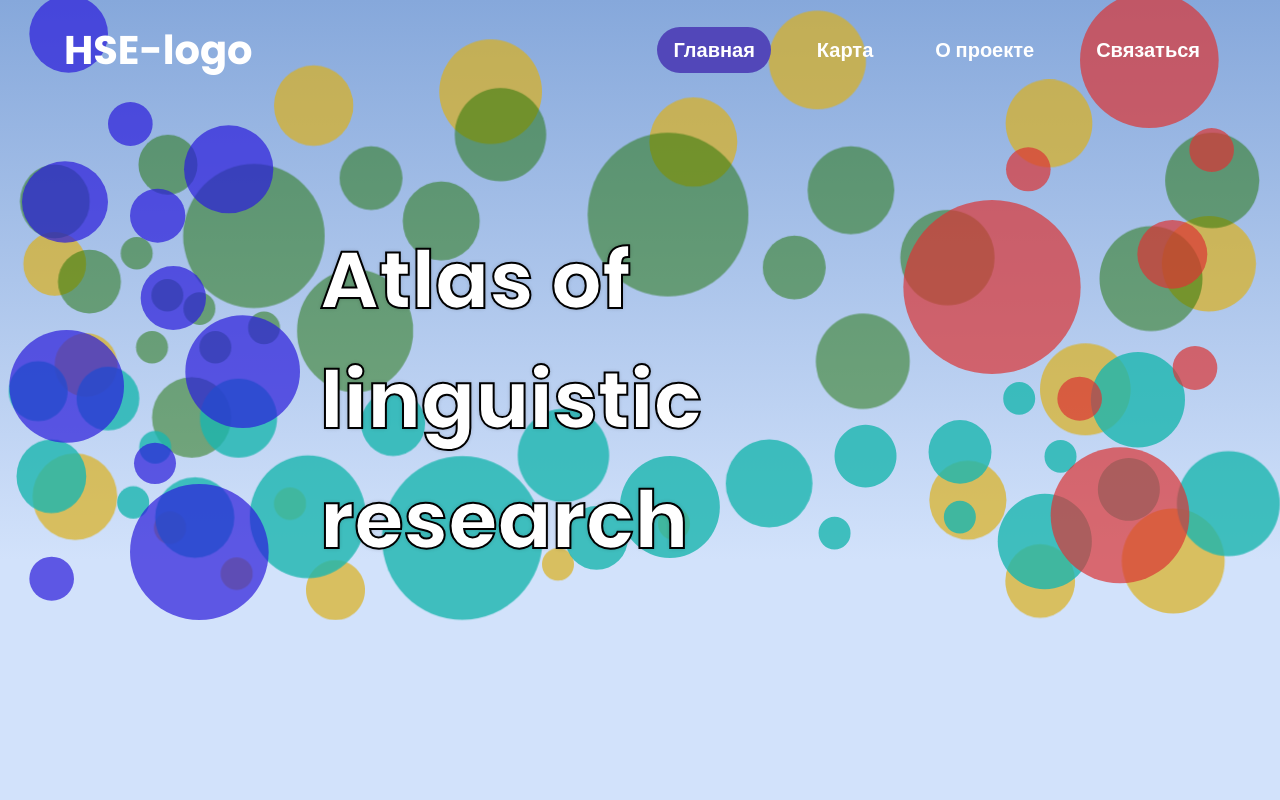
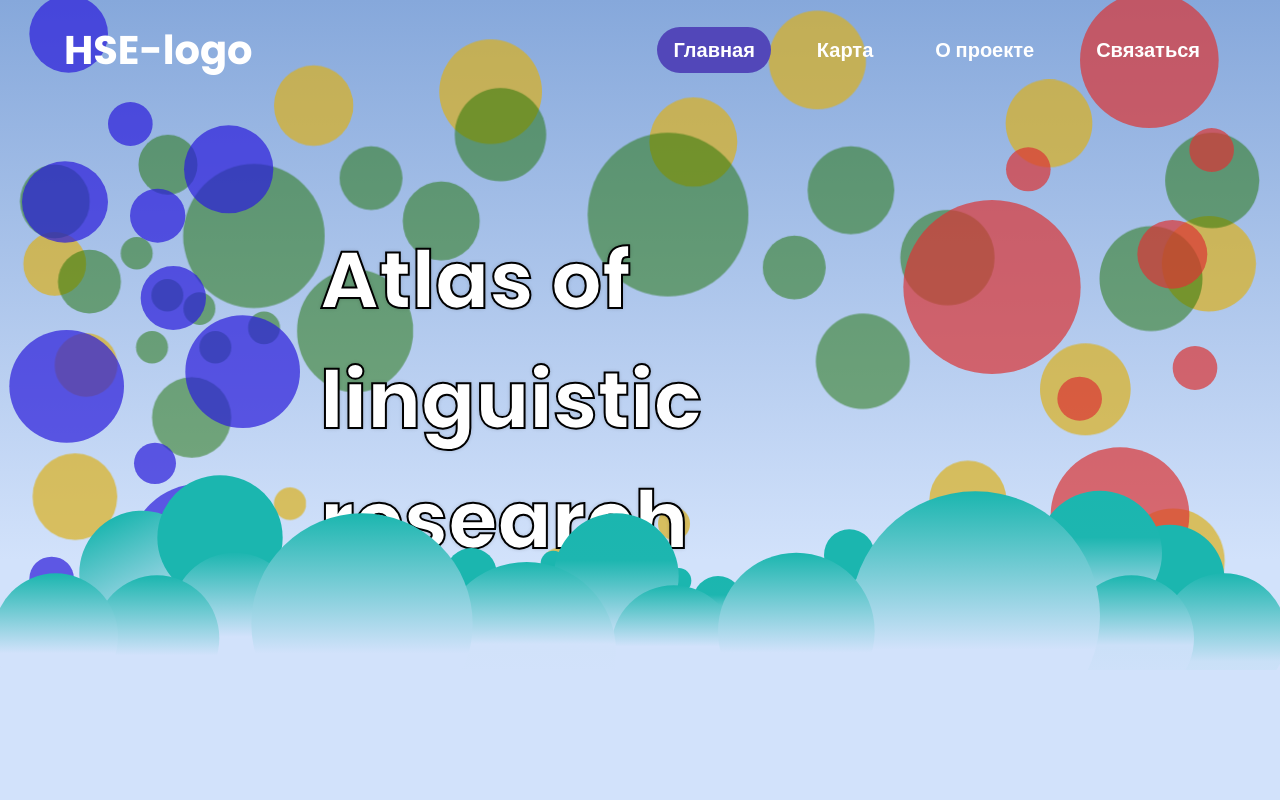
Before and after one commit to kirs53/kirs53, a plain HTML site: page index.html in a window 1280 px wide. Shown: the top 800 px of the page. Drawn offline with Linux system fonts and the light colour scheme.

Commit message:
Add files via upload

```diff
--- a/index.html
+++ b/index.html
@@ -78,36 +78,7 @@
             </svg>
 
 
-            <svg class="sea" width="1920" height="1080" viewBox="0 0 1920 1080" fill="none" xmlns="http://www.w3.org/2000/svg">
-              <g id="Ellipse-sea">
-              <g id="Ellipse-sea_2" opacity="0.8">
-              <path id="Ellipse 4" d="M1842.48 826.889C1885.12 826.889 1919.68 862.137 1919.68 905.617C1919.68 949.098 1885.12 984.345 1842.48 984.345C1799.84 984.345 1765.28 949.098 1765.28 905.617C1765.28 862.137 1799.84 826.889 1842.48 826.889Z" fill="#1BB6AF"/>
-              <ellipse id="Ellipse 6" cx="461.898" cy="925.239" rx="92.1217" ry="87.1229" transform="rotate(-90 461.898 925.239)" fill="#1BB6AF"/>
-              <ellipse id="Ellipse 18" cx="77.0916" cy="864.481" rx="55.3637" ry="52.3161" transform="rotate(-90 77.0916 864.481)" fill="#1BB6AF"/>
-              <path id="Ellipse 5" d="M1567.18 890.5C1606.17 890.5 1637.78 922.564 1637.78 962.117C1637.78 1001.67 1606.17 1033.73 1567.18 1033.73C1528.19 1033.73 1496.58 1001.67 1496.58 962.117C1496.58 922.564 1528.19 890.5 1567.18 890.5Z" fill="#1BB6AF"/>
-              <path id="Ellipse 17" d="M1706.88 678C1745.87 678 1777.48 710.064 1777.48 749.617C1777.48 789.17 1745.87 821.234 1706.88 821.234C1667.88 821.234 1636.28 789.17 1636.28 749.617C1636.28 710.064 1667.88 678 1706.88 678Z" fill="#1BB6AF"/>
-              <path id="Ellipse 27" d="M1298.28 787.117C1323.96 787.117 1344.78 808.16 1344.78 834.117C1344.78 860.075 1323.96 881.117 1298.28 881.117C1272.59 881.117 1251.78 860.075 1251.78 834.117C1251.78 808.16 1272.59 787.117 1298.28 787.117Z" fill="#1BB6AF"/>
-              <path id="Ellipse 28" d="M1693.28 837.117C1718.96 837.117 1739.78 858.16 1739.78 884.117C1739.78 910.075 1718.96 931.117 1693.28 931.117C1667.59 931.117 1646.78 910.075 1646.78 884.117C1646.78 858.16 1667.59 837.117 1693.28 837.117Z" fill="#1BB6AF"/>
-              <ellipse id="Ellipse 13" cx="693.462" cy="956.946" rx="122.829" ry="120.687" transform="rotate(-90 693.462 956.946)" fill="#1BB6AF"/>
-              <ellipse id="Ellipse 15" cx="1153.79" cy="875.147" rx="66.0301" ry="65.0142" transform="rotate(-90 1153.79 875.147)" fill="#1BB6AF"/>
-              <ellipse id="Ellipse 11" cx="845.331" cy="833.101" rx="69.9839" ry="68.5557" transform="rotate(-90 845.331 833.101)" fill="#1BB6AF"/>
-              <ellipse id="Ellipse 26" cx="589.776" cy="785.117" rx="49" ry="48" transform="rotate(-90 589.776 785.117)" fill="#1BB6AF"/>
-              <path id="Ellipse 14" d="M57.2755 691.617C81.7283 691.617 101.551 711.76 101.551 736.607C101.551 761.454 81.7283 781.597 57.2756 781.597C32.8228 781.597 13 761.454 13 736.607C13 711.76 32.8228 691.617 57.2755 691.617Z" fill="#1BB6AF"/>
-              <path id="Ellipse 12" d="M357.775 718.117C389.722 718.117 415.619 744.654 415.619 777.389C415.619 810.124 389.722 836.661 357.776 836.661C325.829 836.661 299.932 810.124 299.932 777.389C299.932 744.654 325.829 718.117 357.775 718.117Z" fill="#1BB6AF"/>
-              <ellipse id="Ellipse 7" cx="1440.01" cy="827.862" rx="47.7448" ry="47.2369" transform="rotate(-90 1440.01 827.862)" fill="#1BB6AF"/>
-              <ellipse id="Ellipse 9" cx="894.908" cy="956.963" rx="47.8462" ry="47.132" transform="rotate(-90 894.908 956.963)" fill="#1BB6AF"/>
-              <ellipse id="Ellipse 20" cx="199.776" cy="903.617" rx="24.5" ry="24" transform="rotate(-90 199.776 903.617)" fill="#1BB6AF"/>
-              <ellipse id="Ellipse 23" cx="1528.83" cy="747.671" rx="24.5" ry="24" transform="rotate(-89.8724 1528.83 747.671)" fill="#1BB6AF"/>
-              <ellipse id="Ellipse 24" cx="1251.83" cy="949.671" rx="24.5" ry="24" transform="rotate(-89.8724 1251.83 949.671)" fill="#1BB6AF"/>
-              <ellipse id="Ellipse 21" cx="1590.78" cy="834.617" rx="24.5" ry="24" transform="rotate(-90 1590.78 834.617)" fill="#1BB6AF"/>
-              <ellipse id="Ellipse 22" cx="232.776" cy="820.944" rx="24.5" ry="24" transform="rotate(-90 232.776 820.944)" fill="#1BB6AF"/>
-              <ellipse id="Ellipse 25" cx="1439.78" cy="925.617" rx="24.5" ry="24" transform="rotate(-90 1439.78 925.617)" fill="#1BB6AF"/>
-              <ellipse id="Ellipse 8" cx="161.908" cy="747.963" rx="47.8462" ry="47.132" transform="rotate(-90 161.908 747.963)" fill="#1BB6AF"/>
-              <path id="Ellipse 3" d="M1004.78 834.117C1046.2 834.117 1079.78 868.367 1079.78 910.617C1079.78 952.867 1046.2 987.117 1004.78 987.117C963.354 987.117 929.776 952.867 929.776 910.617C929.776 868.367 963.354 834.117 1004.78 834.117Z" fill="#1BB6AF"/>
-              <ellipse id="Ellipse 19" cx="292.293" cy="926.327" rx="60.4429" ry="59.4271" transform="rotate(-90 292.293 926.327)" fill="#1BB6AF"/>
-              </g>
-              </g>
-            </svg>
+
 
 
 
@@ -145,6 +116,113 @@
               </g>
               </g>
             </svg>
+            <svg width="1920" height="1080" viewBox="0 0 1920 930" fill="none" xmlns="http://www.w3.org/2000/svg">
+                <g id="Ellipse-red" clip-path="url(#clip0_2_4)">
+                <g id="Group 1">
+                <g id="Ellipse-sea 1" clip-path="url(#clip1_2_4)">
+                <ellipse id="Ellipse 15" cx="1274" cy="907.5" rx="38" ry="38.5" fill="#1BB6AF"/>
+                <circle id="Ellipse 20" cx="1018" cy="946" r="19" fill="#1BB6AF"/>
+                <circle id="Ellipse 21" cx="830" cy="920" r="19" fill="#1BB6AF"/>
+                <ellipse id="Ellipse 19" cx="1754.5" cy="945.5" rx="82.5" ry="83.5" fill="#1BB6AF"/>
+                <ellipse id="Ellipse 14" cx="707" cy="934.5" rx="38" ry="37.5" fill="#1BB6AF"/>
+                <circle id="Ellipse 7" cx="1077" cy="977" r="38" fill="url(#paint0_linear_2_4)"/>
+                <circle id="Ellipse 1" cx="212.721" cy="934.963" r="93.7857" transform="rotate(-25.1099 212.721 934.963)" fill="url(#paint1_linear_2_4)"/>
+                <circle id="Ellipse 13" cx="1649.5" cy="904.5" r="93.5" fill="url(#paint2_linear_2_4)"/>
+                <circle id="Ellipse 18" cx="1836.5" cy="1028.5" r="93.5" fill="url(#paint3_linear_2_4)"/>
+                <ellipse id="Ellipse 12" cx="1697" cy="1032.5" rx="94" ry="94.5" fill="url(#paint4_linear_2_4)"/>
+                <ellipse id="Ellipse 11" cx="330" cy="881.5" rx="94" ry="93.5" fill="#1BB6AF"/>
+                <ellipse id="Ellipse 17" cx="352" cy="997.5" rx="94" ry="93.5" fill="url(#paint5_linear_2_4)"/>
+                <ellipse id="Ellipse 10" cx="924.5" cy="939" rx="93.5" ry="94" fill="url(#paint6_linear_2_4)"/>
+                <circle id="Ellipse 9" cx="1463" cy="999" r="187" fill="url(#paint7_linear_2_4)"/>
+                <ellipse id="Ellipse 8" cx="235.5" cy="1032.5" rx="93.5" ry="94.5" fill="url(#paint8_linear_2_4)"/>
+                <ellipse id="Ellipse 16" cx="83.5" cy="1029.5" rx="93.5" ry="94.5" fill="url(#paint9_linear_2_4)"/>
+                <circle id="Ellipse 6" cx="1010.5" cy="1046.5" r="93.5" fill="url(#paint10_linear_2_4)"/>
+                <ellipse id="Ellipse 2" cx="1194.5" cy="1022" rx="117.5" ry="118" fill="url(#paint11_linear_2_4)"/>
+                <circle id="Ellipse 3" cx="790" cy="1052" r="134" fill="url(#paint12_linear_2_4)"/>
+                <ellipse id="Ellipse 4" cx="543" cy="1010.5" rx="166" ry="165.5" fill="url(#paint13_linear_2_4)"/>
+                </g>
+                </g>
+                </g>
+                <defs>
+                <linearGradient id="paint0_linear_2_4" x1="1077" y1="939" x2="1077" y2="1015" gradientUnits="userSpaceOnUse">
+                <stop stop-color="#1BB6AF"/>
+                <stop offset="0.375" stop-color="#1DB6B0"/>
+                <stop offset="1" stop-color="#D2E2FB"/>
+                </linearGradient>
+                <linearGradient id="paint1_linear_2_4" x1="212.721" y1="841.178" x2="212.721" y2="1028.75" gradientUnits="userSpaceOnUse">
+                <stop stop-color="#1BB6AF"/>
+                <stop offset="0.0001" stop-color="#1DB6B0"/>
+                <stop offset="1" stop-color="#D2E2FB"/>
+                </linearGradient>
+                <linearGradient id="paint2_linear_2_4" x1="1649.5" y1="811" x2="1649.5" y2="998" gradientUnits="userSpaceOnUse">
+                <stop stop-color="#1BB6AF"/>
+                <stop offset="0.375" stop-color="#1DB6B0"/>
+                <stop offset="1" stop-color="#D2E2FB"/>
+                </linearGradient>
+                <linearGradient id="paint3_linear_2_4" x1="1836.5" y1="935" x2="1836.5" y2="1122" gradientUnits="userSpaceOnUse">
+                <stop stop-color="#1BB6AF"/>
+                <stop offset="0.0001" stop-color="#1DB6B0"/>
+                <stop offset="0.705" stop-color="#C9E0F7"/>
+                <stop offset="1" stop-color="#D2E2FB"/>
+                </linearGradient>
+                <linearGradient id="paint4_linear_2_4" x1="1697" y1="938" x2="1697" y2="1127" gradientUnits="userSpaceOnUse">
+                <stop stop-color="#1BB6AF"/>
+                <stop offset="0.555" stop-color="#CBE0F8"/>
+                <stop offset="1" stop-color="#D2E2FB"/>
+                </linearGradient>
+                <linearGradient id="paint5_linear_2_4" x1="352" y1="904" x2="352" y2="1091" gradientUnits="userSpaceOnUse">
+                <stop stop-color="#1BB6AF"/>
+                <stop offset="0.0001" stop-color="#1DB6B0"/>
+                <stop offset="0.675" stop-color="#D2E2FB"/>
+                </linearGradient>
+                <linearGradient id="paint6_linear_2_4" x1="924.5" y1="845" x2="924.5" y2="1033" gradientUnits="userSpaceOnUse">
+                <stop stop-color="#1BB6AF"/>
+                <stop offset="0.375" stop-color="#1DB6B0"/>
+                <stop offset="1" stop-color="#D2E2FB"/>
+                </linearGradient>
+                <linearGradient id="paint7_linear_2_4" x1="1463" y1="812" x2="1463" y2="1186" gradientUnits="userSpaceOnUse">
+                <stop stop-color="#1BB6AF"/>
+                <stop offset="0.635" stop-color="#D2E2FB"/>
+                </linearGradient>
+                <linearGradient id="paint8_linear_2_4" x1="235.5" y1="938" x2="235.5" y2="1127" gradientUnits="userSpaceOnUse">
+                <stop stop-color="#1BB6AF"/>
+                <stop offset="0.635" stop-color="#D2E2FB"/>
+                </linearGradient>
+                <linearGradient id="paint9_linear_2_4" x1="83.5" y1="935" x2="83.5" y2="1124" gradientUnits="userSpaceOnUse">
+                <stop stop-color="#1BB6AF"/>
+                <stop offset="0.6349" stop-color="#D2E2FB"/>
+                <stop offset="0.635" stop-color="#D2E2FB"/>
+                </linearGradient>
+                <linearGradient id="paint10_linear_2_4" x1="1010.5" y1="953" x2="1010.5" y2="1140" gradientUnits="userSpaceOnUse">
+                <stop stop-color="#1BB6AF"/>
+                <stop offset="0.49" stop-color="#D2E2FB"/>
+                <stop offset="0.635" stop-color="#D2E2FB"/>
+                </linearGradient>
+                <linearGradient id="paint11_linear_2_4" x1="1194.5" y1="904" x2="1194.5" y2="1140" gradientUnits="userSpaceOnUse">
+                <stop stop-color="#1BB6AF"/>
+                <stop offset="0.635" stop-color="#D2E2FB"/>
+                </linearGradient>
+                <linearGradient id="paint12_linear_2_4" x1="790" y1="918" x2="790" y2="1186" gradientUnits="userSpaceOnUse">
+                <stop stop-color="#1BB6AF"/>
+                <stop offset="0.46" stop-color="#D1E2FA"/>
+                <stop offset="0.635" stop-color="#D2E2FB"/>
+                </linearGradient>
+                <linearGradient id="paint13_linear_2_4" x1="543" y1="845" x2="543" y2="1176" gradientUnits="userSpaceOnUse">
+                <stop stop-color="#1BB6AF"/>
+                <stop offset="0.635" stop-color="#D2E2FB"/>
+                </linearGradient>
+                <clipPath id="clip0_2_4">
+                <rect width="1920" height="1080" fill="white"/>
+                </clipPath>
+                <clipPath id="clip1_2_4">
+                <rect width="1920" height="1080" fill="white"/>
+                </clipPath>
+                </defs>
+                </svg>
+
+
+
+
           </section>
 
 
@@ -240,7 +318,6 @@
   const title = document.querySelector('.title')
   const blue = document.querySelector('.blue')
   const red = document.querySelector('.red')
-  const sea = document.querySelector('.sea')
   const green = document.querySelector('.green')
   const yellow = document.querySelector('.yellow')
 
@@ -252,7 +329,6 @@
       blue.style.marginLeft = -value + 'px'
       red.style.marginLeft = value + 'px'
 
-      sea.style.marginBottom = -value + 'px'
 
       green.style.marginBottom = -value * 2 + 'px'
       yellow.style.marginBottom = -value * 1.2 + 'px'
--- a/style.css
+++ b/style.css
@@ -20,7 +20,7 @@ body {
 }
 
 main {
-    background-color: #F4F1ED;
+    background-color: #D2E2FB;
     flex-grow: 1;
 }
 
@@ -75,7 +75,7 @@ a:hover {
 }
 
 .u-rounded-block {
-    background-color: rgba(217, 217, 217, 0.7);
+    background-color: rgba(244, 233, 233, 0.4);
     border: 1px solid black;
     border-radius: 10px;
     padding: 20px;
```
